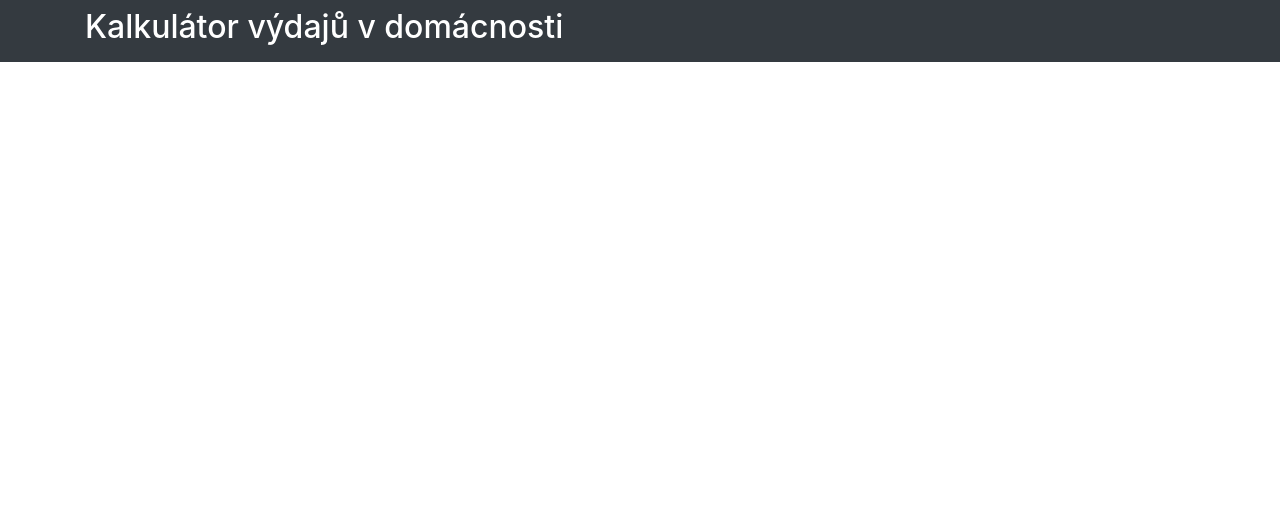
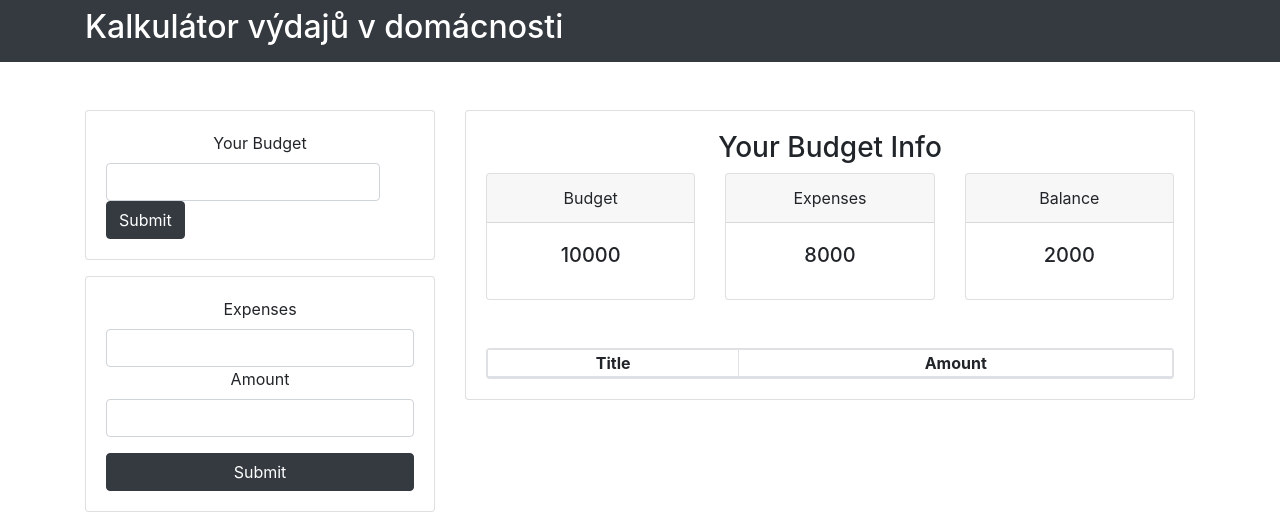
Before and after one commit to zahradjan/HouseKeeper, a React (Create React App) app: page / in a window 1280 px wide. Shown: the top 530 px of the page. Built offline with nearby package versions, Linux system fonts and the light colour scheme.

Commit message:
Budget list GUI first commit

```diff
--- a/src/App.js
+++ b/src/App.js
@@ -1,11 +1,18 @@
 import React from 'react';
-import logo from './logo.svg';
+import Budget from './budget/Budget';
 import './App.css';
 import Navbar from './navbar'
 
 function App() {
   return (
-    <Navbar/>
+
+    <div className="App">
+      <Navbar />
+      <div className="container my-5">
+        <Budget />
+      </div>
+    </div>
+
   );
 }
 
--- /dev/null
+++ b/src/budget/Budget.js
@@ -0,0 +1,21 @@
+import React from 'react';
+import InputBudget from './InputBudget';
+import InputExpenses from './InputExpenses';
+import DisplayBudget from '../display/DisplayBudget';
+
+const Budget = () => {
+    return (
+        <div className="row">
+            <div className="col-lg-4">
+                <InputBudget />
+                <InputExpenses />
+            </div>
+            <div className="col-lg-8">
+                <DisplayBudget />
+            </div>
+        </div>
+
+    )
+}
+
+export default Budget
--- /dev/null
+++ b/src/budget/InputBudget.js
@@ -0,0 +1,20 @@
+import React, { Component } from 'react';
+
+class InputBudget extends Component {
+    render() {
+        return (
+            <div className="card card-body mb-3">
+                <label>Your Budget</label>
+                <form className="form-inline">
+                    <input
+                        className="form-control mr-2"
+                        type="number"
+                    />
+                    <button className="btn btn-dark">Submit</button>
+                </form>
+            </div>
+        )
+    }
+}
+
+export default InputBudget
--- /dev/null
+++ b/src/budget/InputExpenses.js
@@ -0,0 +1,26 @@
+import React, { Component } from 'react';
+
+class InputExpenses extends Component {
+    render() {
+        return (
+            <div className="card card-body">
+                <form>
+                    <label>Expenses</label>
+                    <input
+                        className="form-control"
+                        name="expenseTitle"
+                    />
+                    <label>Amount</label>
+                    <input
+                        className="form-control"
+                        name="amount"
+                    />
+                    <button className="btn btn-dark btn-block mt-3">Submit</button>
+                </form>
+            </div>
+
+        )
+    }
+}
+
+export default InputExpenses
--- /dev/null
+++ b/src/display/BalanceDisplay.js
@@ -0,0 +1,34 @@
+import React from 'react';
+
+const BalanceDisplay = () => {
+    return (
+        <div className="row">
+            <div className="col-lg-4">
+                <div className="card">
+                    <div className="card-header">Budget</div>
+                    <div className="card-body">
+                        <h5 className="text-center card-title">10000</h5>
+                    </div>
+                </div>
+            </div>
+            <div className="col-lg-4">
+                <div className="card">
+                    <div className="card-header">Expenses</div>
+                    <div className="card-body">
+                        <h5 className="text-center card-title">8000</h5>
+                    </div>
+                </div>
+            </div>
+            <div className="col-lg-4">
+                <div className="card">
+                    <div className="card-header">Balance</div>
+                    <div className="card-body">
+                        <h5 className="text-center card-title">2000</h5>
+                    </div>
+                </div>
+            </div>
+        </div>
+    )
+}
+
+export default BalanceDisplay
--- /dev/null
+++ b/src/display/DisplayBudget.js
@@ -0,0 +1,15 @@
+import React from "react";
+import BalanceDisplay from './BalanceDisplay';
+import ExpenseList from './ExpenseList';
+
+const DisplayBudget = () => {
+    return (
+        <div className="card card-body">
+            <h3 className="text-center">Your Budget Info</h3>
+            <BalanceDisplay />
+            <ExpenseList />
+        </div>
+    )
+}
+
+export default DisplayBudget
--- /dev/null
+++ b/src/display/ExpenseList.js
@@ -0,0 +1,24 @@
+import React, { Component } from 'react';
+
+class ExpenseList extends Component {
+    render() {
+        return (
+            <div className="card mt-5">
+                <table className="table-bordered">
+                    <thead>
+                        <tr>
+                            <th>Title</th>
+                            <th>Amount</th>
+                        </tr>
+                    </thead>
+                 <tbody>
+
+                </tbody>
+
+                </table>
+            </div>
+        )
+    }
+}
+
+export default ExpenseList
```
